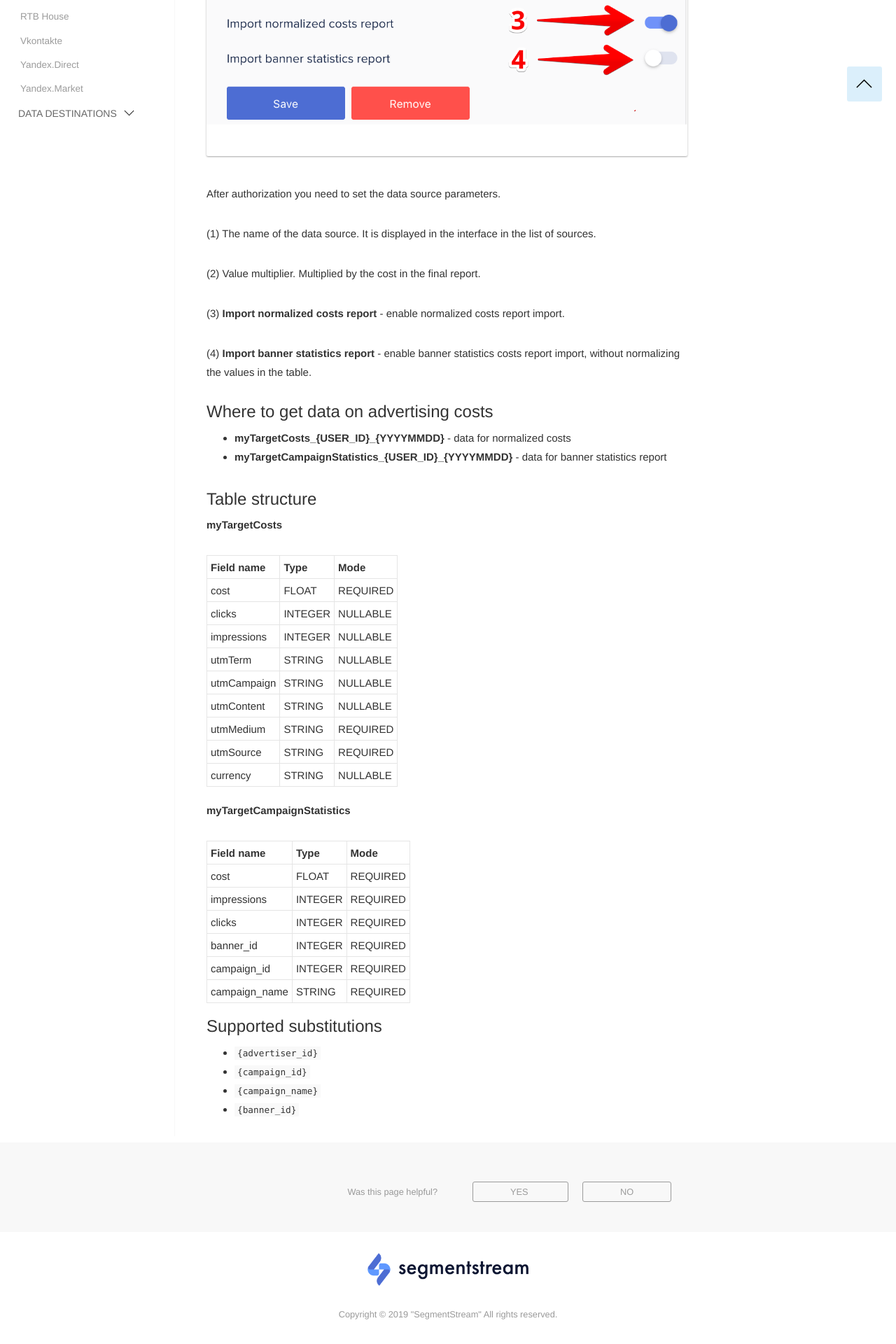
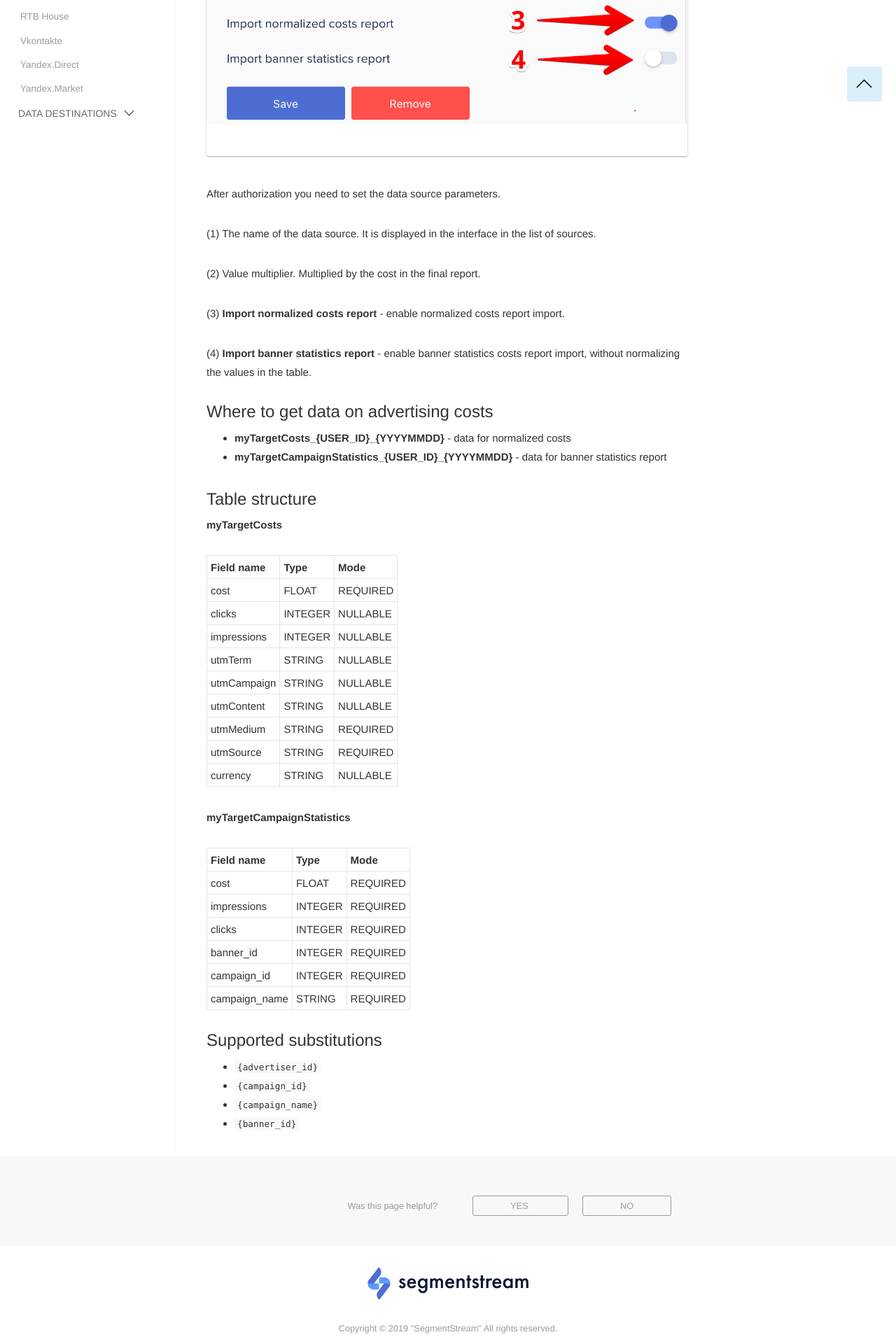
Before and after one commit to segmentstream-com/segmentstream-com.github.io, a Jekyll site: the page built from _docs/datasources/my-target.md, in a window 1280 px wide. Shown: the part 855-2775 px from the top of the page at 70% size. Built offline with Jekyll 4.4.1, drawn with Linux system fonts in a browser that asks for light colours; nearby versions of some CDN libraries.

Commit message:
table margin-bottom fix

```diff
--- a/css/main.css
+++ b/css/main.css
@@ -175,7 +175,7 @@
 }
 
 table {
-  margin-bottom: 2rem;
+  margin-bottom: 30px;
   border: 1px solid #e5e5e5;
   border-collapse: collapse;
 }
```
